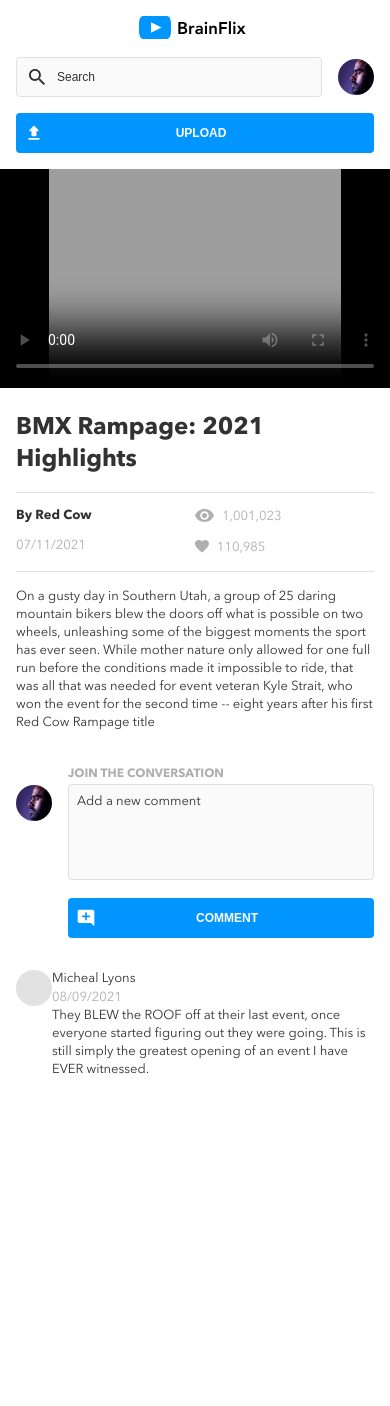
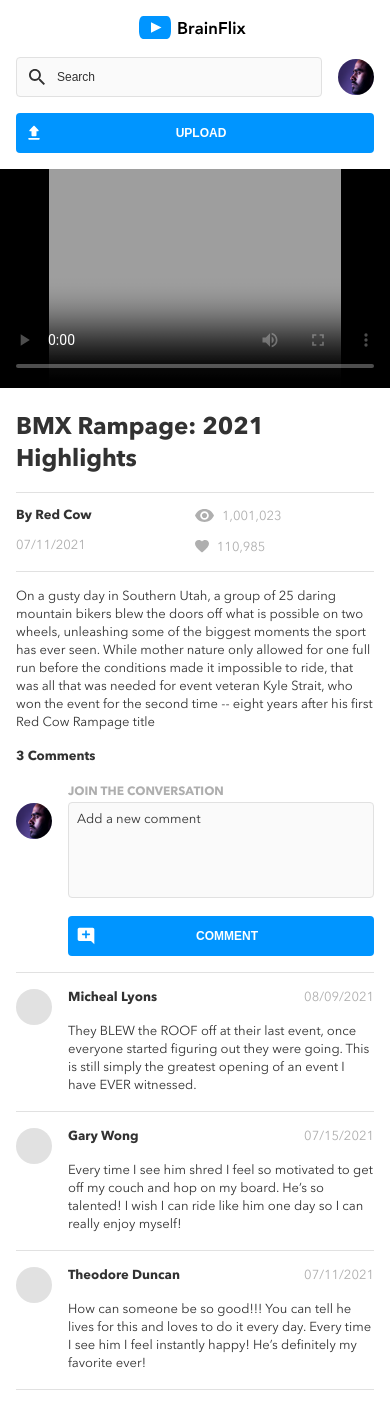
Before and after one commit to anivm01/ani-mihaylova-brainflix, a React (Create React App) app: page / in a window 390 px wide. Shown: the top 1406 px of the page. Before the commit the page ends 1095 px from the top, so only its background shows below. Built offline with nearby package versions, Linux system fonts and the light colour scheme.

Commit message:
creates and styles comments section up to mobile view

```diff
--- a/src/App.js
+++ b/src/App.js
@@ -1,6 +1,5 @@
 import './App.scss';
-import Comment from './components/Comment/Comment';
-import CommentForm from './components/CommentForm/CommentForm';
+import Comments from './components/Comments/Comments';
 import Details from './components/Details/Details';
 import Header from './components/Header/Header';
 import Video from './components/Video/Video';
@@ -9,6 +8,7 @@ import videos from "./data/video-details.json";
 
 function App() {
   const featuredVideo = videos[0];
+  const comments = featuredVideo.comments;
   return (
     <>
     <Header />
@@ -20,11 +20,7 @@ function App() {
       views={featuredVideo.views}
       likes={featuredVideo.likes}
       description={featuredVideo.description} />
-    <CommentForm />
-    <Comment
-      name={featuredVideo.comments[0].name}
-      content={featuredVideo.comments[0].comment}
-      timestamp={featuredVideo.comments[0].timestamp} />
+    <Comments commentsArray={comments} />
 
     </>
 
--- a/src/components/Comment/Comment.js
+++ b/src/components/Comment/Comment.js
@@ -11,7 +11,6 @@ function Comment (props) {
                 <p className="comment__content">{props.content}</p>
             </div>
         </div>
-
     )
 }
 
--- a/src/components/Comment/Comment.scss
+++ b/src/components/Comment/Comment.scss
@@ -3,13 +3,13 @@
 
 .comment {
     display: flex;
-    padding: 1rem;
     align-items: flex-start;
-    @include tablet {
-        padding: 2.25rem;
-    }
+    justify-content: space-between;
+    border-bottom: 1px $divider-form-outline solid;
+    margin-bottom: 1rem;
+    padding-bottom: 1rem;
     @include desktop {
-        padding: 0;
+        padding: 1rem 0;
         max-width: 65rem;
         margin: 0 auto;
     }
@@ -25,7 +25,17 @@
         }
     }
     &__container {
-        flex-basis: calc(100% - 2.25rem);
+        flex-basis: calc(100% - 3.25rem);
+        display: flex;
+        flex-wrap: wrap;
+        justify-content: space-between;
+        @include tablet {
+            flex-basis: calc(100% - 4.5rem);
+        }
+    }
+    &__name {
+        font-weight: 700;
+        word-break: break-word;
     }
     &__date {
         color: $text-label;
@@ -36,7 +46,12 @@
         font-size: .875rem;
         line-height: 1.375rem;
         font-weight: 400;
+        }
     }
+    &__content {
+        flex-basis: 100%;
+        margin-top: 1rem;
+        word-break: break-word;
     }
 
 }
--- a/src/components/CommentForm/CommentForm.scss
+++ b/src/components/CommentForm/CommentForm.scss
@@ -3,15 +3,14 @@
 
 .comment-form {
     display: flex;
-    padding: 1rem;
     align-items: flex-start;
-    @include tablet {
-        padding: 2.25rem;
-    }
+    border-bottom: 1px $divider-form-outline solid;
+    padding-bottom: 1rem;
+    margin-bottom: 1rem;
     @include desktop {
-        padding: 0;
+        padding-bottom: 1rem;
         max-width: 65rem;
-        margin: 0 auto;
+        margin: 0 auto 1rem auto;
     }
 
     &__profile-pic {
--- /dev/null
+++ b/src/components/Comments/Comments.js
@@ -0,0 +1,25 @@
+import "./Comments.scss"
+import CommentForm from "../CommentForm/CommentForm";
+import Comment from "../Comment/Comment";
+
+function Comments (props) {
+    return (
+        <section className="comments">
+            <h3 className="comments__count">{props.commentsArray.length} Comments</h3>
+            <CommentForm />
+            {props.commentsArray.map((comment)=>{
+                return (
+                    <Comment
+                        key={comment.timestamp}
+                        name={comment.name}
+                        content={comment.comment}
+                        timestamp={comment.timestamp} />
+                )
+            })}
+        </section>
+
+
+    )
+}
+
+export default Comments;
--- /dev/null
+++ b/src/components/Comments/Comments.scss
@@ -0,0 +1,20 @@
+@use "../../styles/partials/breakpoints"as*;
+@use "../../styles/partials/colors"as*;
+
+.comments {
+    padding: 0 1rem 1rem 1rem;
+    @include tablet {
+        padding: 0 2.25rem 1rem 2.25rem;
+    }
+    @include desktop {
+        padding: 1rem 0;
+        max-width: 65rem;
+        margin: 0 auto;
+    }
+    &__count {
+        margin-bottom: 1rem;
+        @include tablet {
+            margin-bottom: 2rem;
+        }
+    }
+}
```
